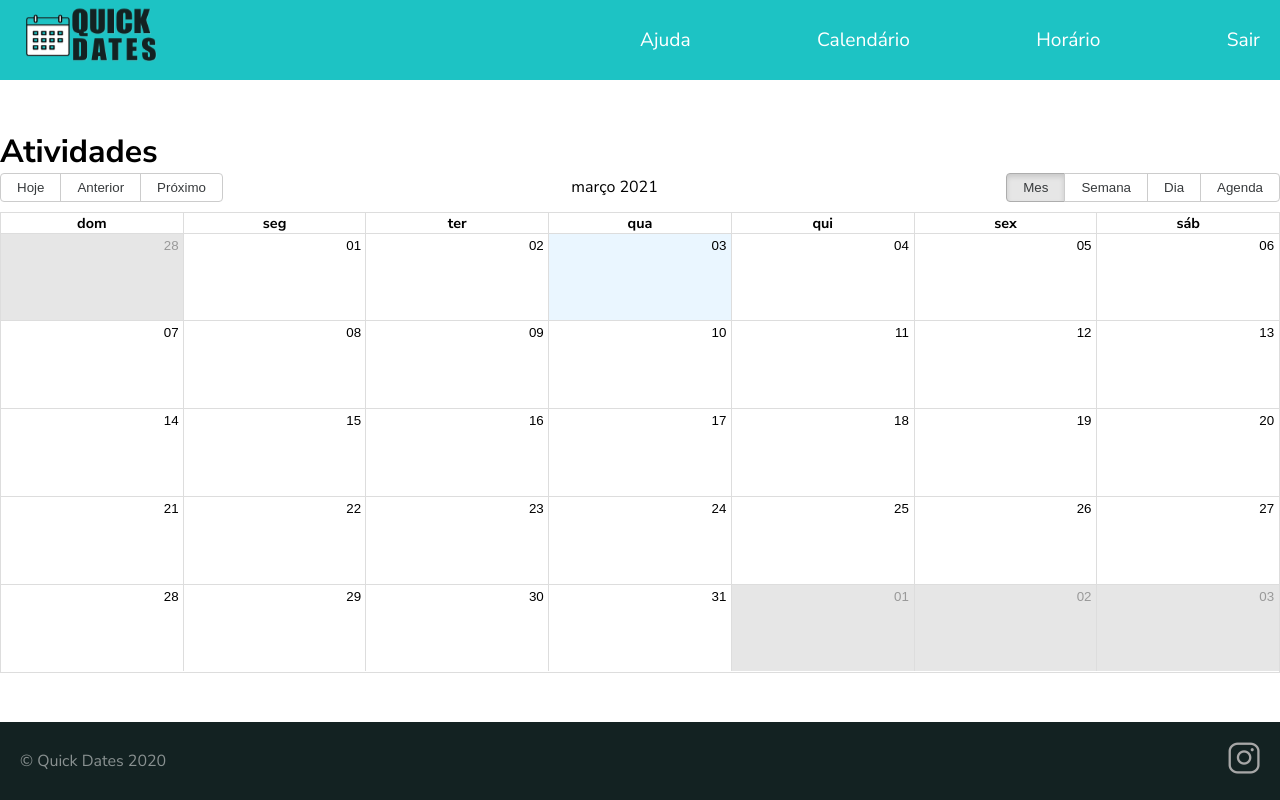
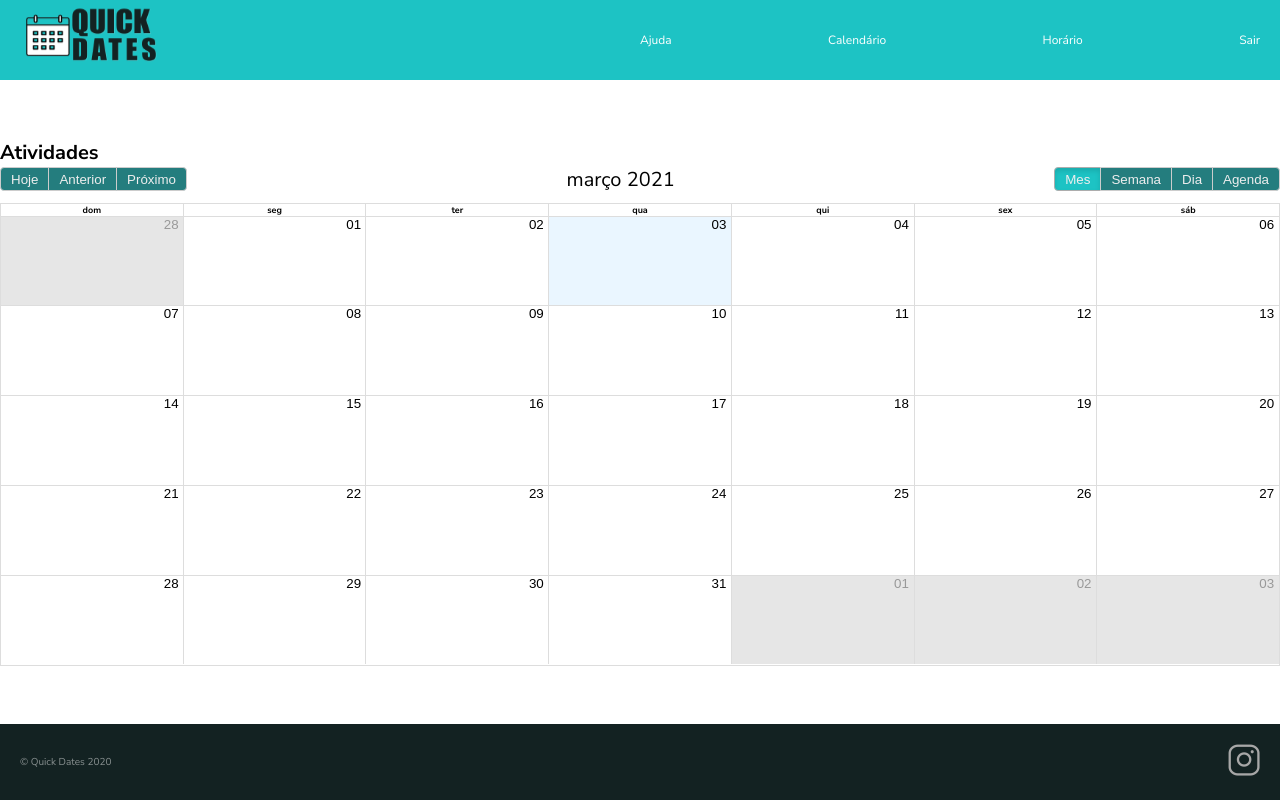
Before and after one commit to Quick-Dates/Quick-Dates-Web, a React (Create React App) app: page /activities in a window 1280 px wide. Built offline with nearby package versions, Linux system fonts and the light colour scheme.

Commit message:
Font size 10

```diff
--- /dev/null
+++ b/src/components/BigCalendar/index.css
@@ -0,0 +1,20 @@
+.rbc-toolbar-label{
+  font-size: 20px;
+}
+
+.rbc-btn-group button{
+  background-color: var(--background-button-primary);
+  color: var(--background-card-secundary)
+}
+
+.rbc-btn-group button:hover{
+  background-color: var(--background-button-primary);
+}
+
+.rbc-toolbar button:active, .rbc-toolbar button.rbc-active{
+  background-color: var(--background-button-secondary);
+}
+
+.rbc-toolbar button:active, .rbc-toolbar button.rbc-active:hover{
+  background-color: var(--background-button-primary);
+}
--- a/src/pages/ActivitiesList/index.tsx
+++ b/src/pages/ActivitiesList/index.tsx
@@ -3,7 +3,8 @@ import BigCalendar from '../../components/BigCalendar/index';
 import Template from '../../components/Template';
 import './styles.css';
 
-const ActivitiesList: FC = () => (
+export default function ActivitiesList() {
+  return (
     <div>
       <Template isStudent title="Calendar">
         <h1 className="title">Atividades</h1>
@@ -11,5 +12,4 @@ const ActivitiesList: FC = () => (
       </Template>
     </div>
   );
-
-export default ActivitiesList;
+}
--- a/src/styles/global.css
+++ b/src/styles/global.css
@@ -13,6 +13,7 @@ body {
 }
 
 :root {
+  font-size: 62.5%;
   --background-primary: #fff;
   --background-header: #1DC3C4;
   --background-footer: #132222;
```
Also changed, not shown: src/components/BigCalendar/index.tsx (+6 -3 lines). Lines whose indentation alone changed are shown as unchanged.
